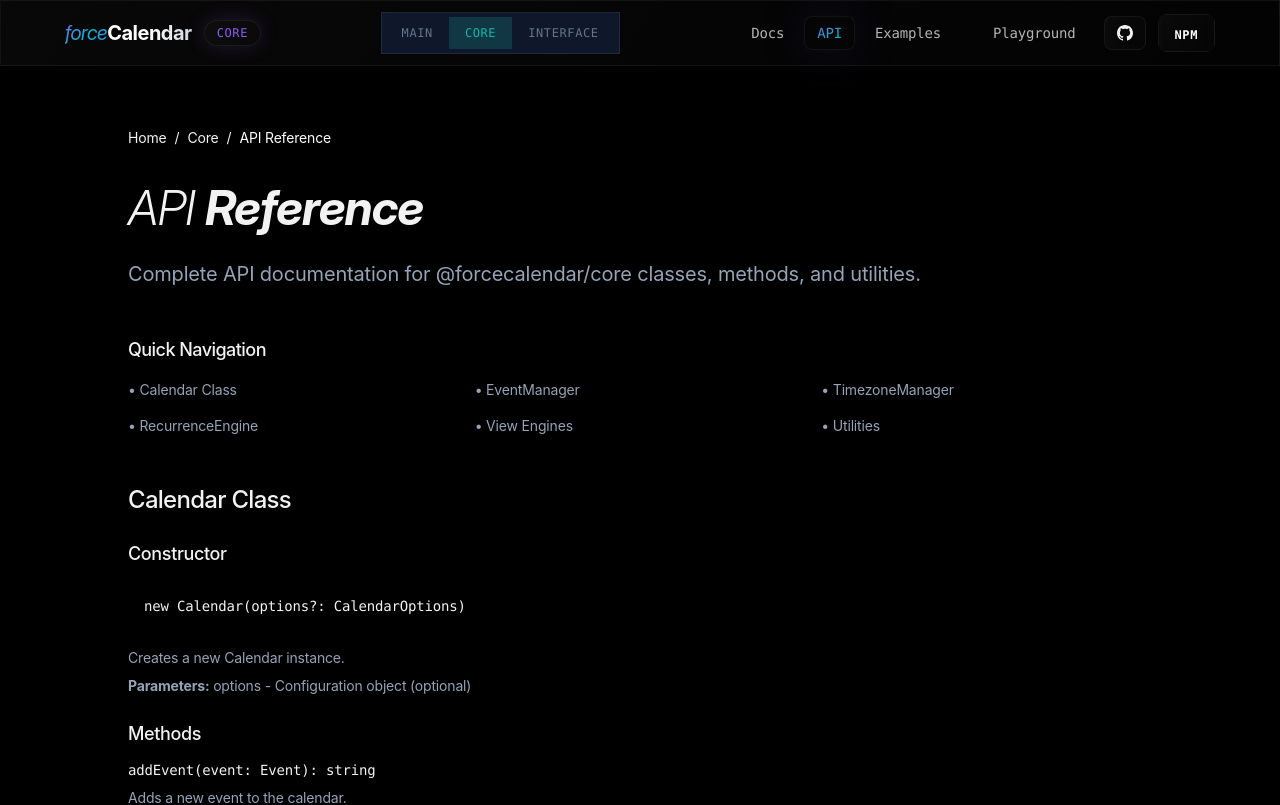
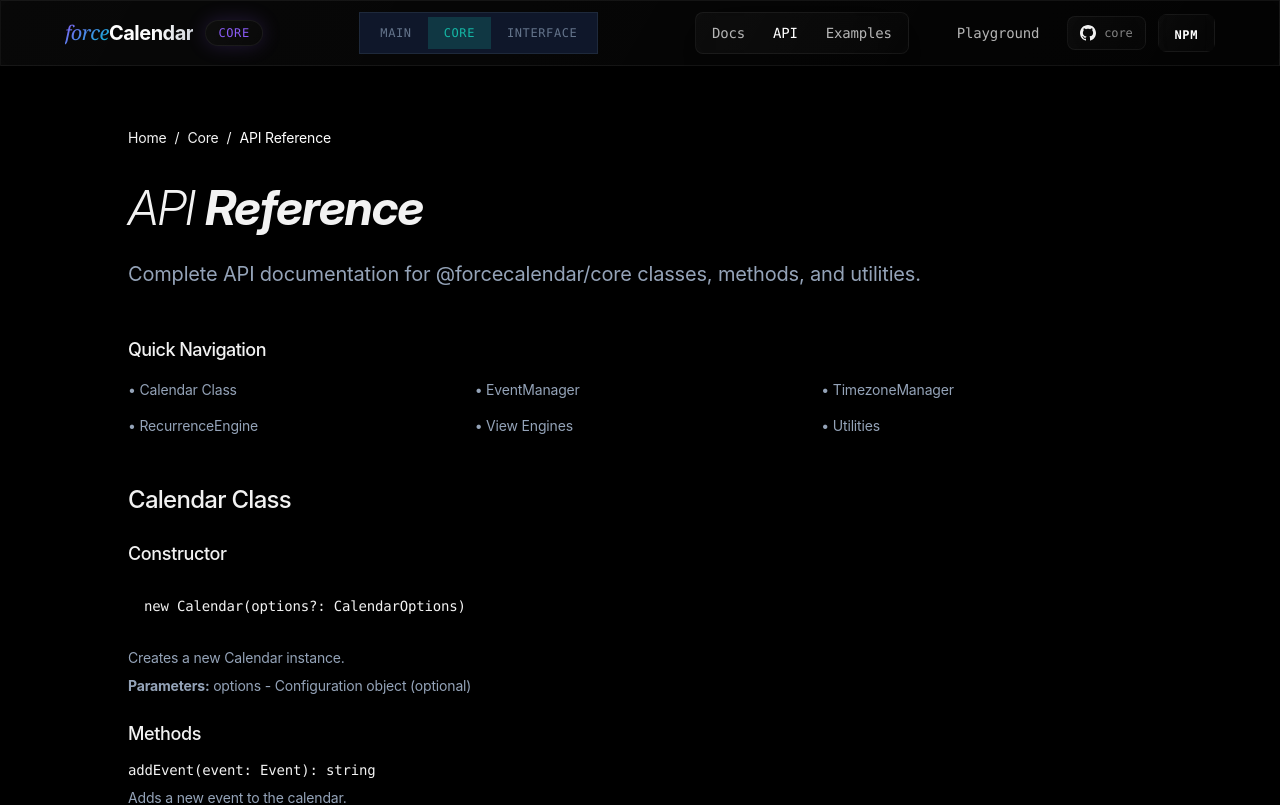
Before and after one commit to forceCalendar/www, a Next.js app: page /core/api in a window 1280 px wide. Shown: the top 805 px of the page. Built offline with nearby package versions, Linux system fonts and the light colour scheme; a web font is replaced by a local one.

Commit message:
Fix navigation branding and context-aware links

```diff
--- a/app/page.tsx
+++ b/app/page.tsx
@@ -50,7 +50,7 @@ export default function Home() {
 
             {/* Main Title with Premium Typography */}
             <h1 className="text-6xl md:text-7xl lg:text-8xl tracking-tighter mb-6 text-center">
-              <em className="font-display text-gradient-premium">force</em>
+              <em className="font-light italic" style={{ fontFamily: 'Georgia, serif', background: 'linear-gradient(135deg, var(--violet), var(--cyan))', WebkitBackgroundClip: 'text', WebkitTextFillColor: 'transparent' }}>force</em>
               <strong className="font-bold bg-gradient-to-r from-white via-white to-gray-300 bg-clip-text text-transparent">Calendar</strong>
             </h1>
 
@@ -633,7 +633,7 @@ calendar.addEvent({
           <div className="flex flex-col md:flex-row items-center justify-between mb-12">
             <div className="flex items-center gap-4 mb-6 md:mb-0">
               <span className="text-xl">
-                <em className="font-display text-gradient-premium">force</em>
+                <em className="font-light italic" style={{ fontFamily: 'Georgia, serif', background: 'linear-gradient(135deg, var(--violet), var(--cyan))', WebkitBackgroundClip: 'text', WebkitTextFillColor: 'transparent' }}>force</em>
                 <strong className="font-bold bg-gradient-to-r from-white via-white to-gray-300 bg-clip-text text-transparent">Calendar</strong>
               </span>
               <span className="glass-premium px-3 py-1 rounded-full text-xs font-mono-custom uppercase tracking-wider"
--- a/components/Navigation.tsx
+++ b/components/Navigation.tsx
@@ -24,7 +24,7 @@ export default function Navigation() {
           className="flex items-center space-x-3 group"
         >
           <span className="text-xl tracking-tight">
-            <em className="font-display text-gradient-premium">force</em>
+            <em className="font-light italic" style={{ fontFamily: 'Georgia, serif', background: 'linear-gradient(135deg, var(--violet), var(--cyan))', WebkitBackgroundClip: 'text', WebkitTextFillColor: 'transparent' }}>force</em>
             <strong className="font-bold bg-gradient-to-r from-white via-white to-gray-300 bg-clip-text text-transparent">Calendar</strong>
           </span>
           {isCore && (
@@ -53,15 +53,16 @@ export default function Navigation() {
         </div>
 
         {/* Right Side - Context Links & Actions */}
-        <div className="flex items-center space-x-6">
+        <div className="flex items-center gap-8">
           {/* Context-specific links with Premium Styling */}
           {isCore && (
-            <div className="hidden lg:flex items-center space-x-2">
+            <div className="hidden lg:flex items-center">
+              <div className="flex items-center gap-1 glass-premium px-1 py-1 rounded-lg">
                 <Link
                   href="/core/docs"
-                className={`px-3 py-1.5 rounded-lg text-sm font-mono-custom transition-all duration-300 ${
+                  className={`px-3 py-1.5 rounded-md text-sm font-mono-custom transition-all duration-300 ${
                     pathname === '/core/docs'
-                    ? 'text-gradient-premium glass-premium shadow-glow-premium'
+                      ? 'bg-violet/20 text-white'
                       : 'hover:bg-white/5 hover:text-white'
                   }`}
                   style={{ color: pathname === '/core/docs' ? undefined : 'var(--text-secondary)' }}
@@ -70,9 +71,9 @@ export default function Navigation() {
                 </Link>
                 <Link
                   href="/core/api"
-                className={`px-3 py-1.5 rounded-lg text-sm font-mono-custom transition-all duration-300 ${
+                  className={`px-3 py-1.5 rounded-md text-sm font-mono-custom transition-all duration-300 ${
                     pathname === '/core/api'
-                    ? 'text-gradient-premium glass-premium shadow-glow-premium'
+                      ? 'bg-violet/20 text-white'
                       : 'hover:bg-white/5 hover:text-white'
                   }`}
                   style={{ color: pathname === '/core/api' ? undefined : 'var(--text-secondary)' }}
@@ -81,9 +82,9 @@ export default function Navigation() {
                 </Link>
                 <Link
                   href="/core/examples"
-                className={`px-3 py-1.5 rounded-lg text-sm font-mono-custom transition-all duration-300 ${
+                  className={`px-3 py-1.5 rounded-md text-sm font-mono-custom transition-all duration-300 ${
                     pathname === '/core/examples'
-                    ? 'text-gradient-premium glass-premium shadow-glow-premium'
+                      ? 'bg-violet/20 text-white'
                       : 'hover:bg-white/5 hover:text-white'
                   }`}
                   style={{ color: pathname === '/core/examples' ? undefined : 'var(--text-secondary)' }}
@@ -91,15 +92,17 @@ export default function Navigation() {
                   Examples
                 </Link>
               </div>
+            </div>
           )}
 
           {isInterface && (
-            <div className="hidden lg:flex items-center space-x-2">
+            <div className="hidden lg:flex items-center">
+              <div className="flex items-center gap-1 glass-premium px-1 py-1 rounded-lg">
                 <Link
                   href="/interface/components"
-                className={`px-3 py-1.5 rounded-lg text-sm font-mono-custom transition-all duration-300 ${
+                  className={`px-3 py-1.5 rounded-md text-sm font-mono-custom transition-all duration-300 ${
                     pathname === '/interface/components'
-                    ? 'text-gradient-premium glass-premium shadow-glow-premium'
+                      ? 'bg-cyan/20 text-white'
                       : 'hover:bg-white/5 hover:text-white'
                   }`}
                   style={{ color: pathname === '/interface/components' ? undefined : 'var(--text-secondary)' }}
@@ -108,9 +111,9 @@ export default function Navigation() {
                 </Link>
                 <Link
                   href="/interface/docs"
-                className={`px-3 py-1.5 rounded-lg text-sm font-mono-custom transition-all duration-300 ${
+                  className={`px-3 py-1.5 rounded-md text-sm font-mono-custom transition-all duration-300 ${
                     pathname === '/interface/docs'
-                    ? 'text-gradient-premium glass-premium shadow-glow-premium'
+                      ? 'bg-cyan/20 text-white'
                       : 'hover:bg-white/5 hover:text-white'
                   }`}
                   style={{ color: pathname === '/interface/docs' ? undefined : 'var(--text-secondary)' }}
@@ -118,20 +121,21 @@ export default function Navigation() {
                   Docs
                 </Link>
                 <Link
-                href="/interface/playground"
-                className={`px-3 py-1.5 rounded-lg text-sm font-mono-custom transition-all duration-300 ${
-                  pathname === '/interface/playground'
-                    ? 'text-gradient-premium glass-premium shadow-glow-premium'
+                  href="/interface/demo"
+                  className={`px-3 py-1.5 rounded-md text-sm font-mono-custom transition-all duration-300 ${
+                    pathname === '/interface/demo'
+                      ? 'bg-cyan/20 text-white'
                       : 'hover:bg-white/5 hover:text-white'
                   }`}
-                style={{ color: pathname === '/interface/playground' ? undefined : 'var(--text-secondary)' }}
+                  style={{ color: pathname === '/interface/demo' ? undefined : 'var(--text-secondary)' }}
                 >
-                Playground
+                  Demo
                 </Link>
+              </div>
             </div>
           )}
 
-          {/* External Links with Premium Design */}
+          {/* External Links with Premium Design - Separated visually */}
           <div className="flex items-center space-x-3">
             {/* Playground Link */}
             <Link
@@ -142,18 +146,26 @@ export default function Navigation() {
               Playground
             </Link>
 
-            {/* GitHub - Premium Glass Button */}
+            {/* GitHub - Context-aware Premium Glass Button */}
             <a
-              href="https://github.com/forcecalendar/core"
+              href={
+                isCore ? "https://github.com/forcecalendar/core" :
+                isInterface ? "https://github.com/forcecalendar/interface" :
+                "https://github.com/forcecalendar"
+              }
               target="_blank"
               rel="noopener noreferrer"
-              className="glass-premium px-3 py-2 rounded-lg hover:scale-105 transition-all duration-300 group"
+              className="glass-premium px-3 py-2 rounded-lg hover:scale-105 transition-all duration-300 group inline-flex items-center gap-2"
               aria-label="GitHub"
               style={{ borderColor: 'var(--border-subtle)' }}
             >
-              <svg className="w-4 h-4 group-hover:text-gradient-premium transition-colors" fill="currentColor" viewBox="0 0 24 24">
+              <svg className="w-4 h-4" fill="currentColor" viewBox="0 0 24 24">
                 <path d="M12 0c-6.626 0-12 5.373-12 12 0 5.302 3.438 9.8 8.207 11.387.599.111.793-.261.793-.577v-2.234c-3.338.726-4.033-1.416-4.033-1.416-.546-1.387-1.333-1.756-1.333-1.756-1.089-.745.083-.729.083-.729 1.205.084 1.839 1.237 1.839 1.237 1.07 1.834 2.807 1.304 3.492.997.107-.775.418-1.305.762-1.604-2.665-.305-5.467-1.334-5.467-5.931 0-1.311.469-2.381 1.236-3.221-.124-.303-.535-1.524.117-3.176 0 0 1.008-.322 3.301 1.23.957-.266 1.983-.399 3.003-.404 1.02.005 2.047.138 3.006.404 2.291-1.552 3.297-1.23 3.297-1.23.653 1.653.242 2.874.118 3.176.77.84 1.235 1.911 1.235 3.221 0 4.609-2.807 5.624-5.479 5.921.43.372.823 1.102.823 2.222v3.293c0 .319.192.694.801.576 4.765-1.589 8.199-6.086 8.199-11.386 0-6.627-5.373-12-12-12z"/>
               </svg>
+              {/* Show context indicator */}
+              <span className="hidden lg:inline text-xs font-mono-custom" style={{ color: 'var(--text-muted)' }}>
+                {isCore ? "core" : isInterface ? "interface" : "org"}
+              </span>
             </a>
 
             {/* NPM - Premium Gradient Button */}
```
Lines whose indentation alone changed are shown as unchanged.
